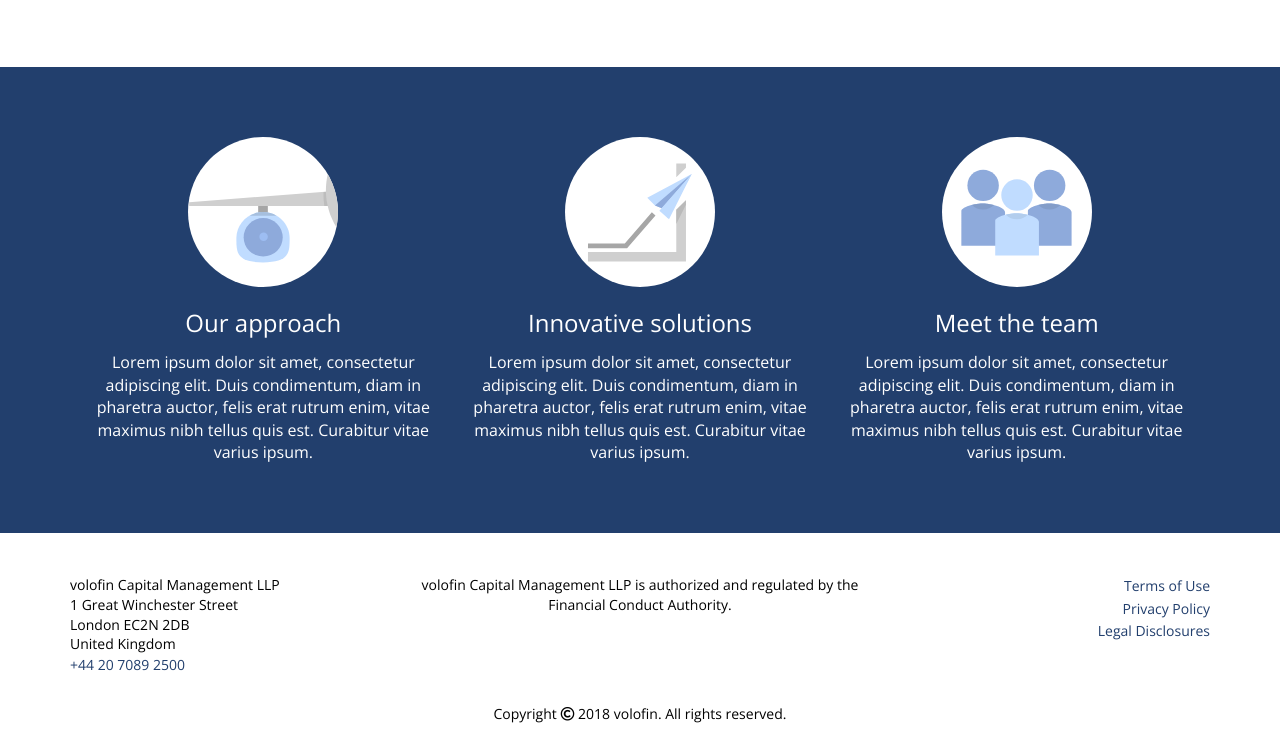
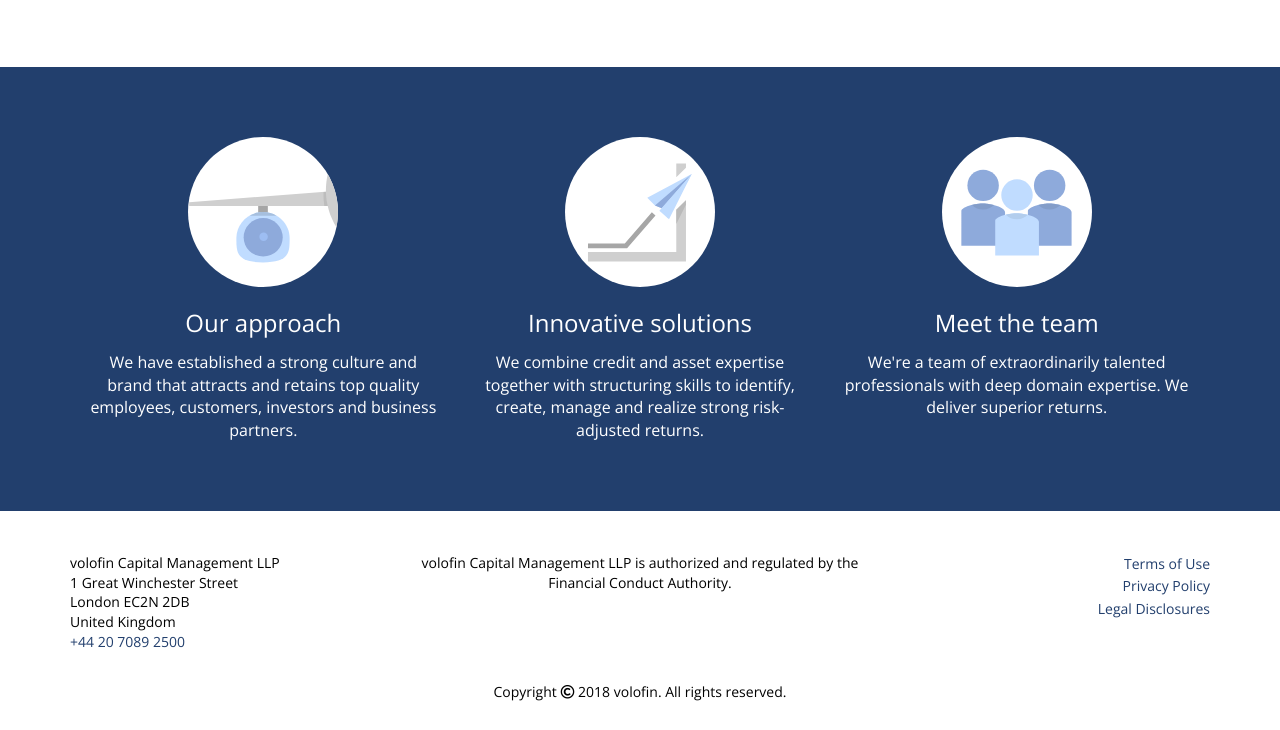
Before and after one commit to voloFin/public, a plain HTML site: page index.html in a window 1280 px wide. Shown: the part 609-1339 px from the top of the page. Drawn offline with nearby package versions, Linux system fonts and the light colour scheme.

Commit message:
added real graphic header content

```diff
--- a/css/main.css
+++ b/css/main.css
@@ -187,7 +187,6 @@ html {
     margin-left: auto;
     margin-right: auto;
     max-width: 130em;
-    text-align: center;
     color: #FFF;
     background: inherit;
 }
@@ -202,12 +201,14 @@ html {
 .graphic-grid h3 {
     font-size: 2.4em;
     padding-top: 1em;
+    text-align: center;
 }
 
 .graphic-grid p {
     font-size: 1.6em;
     padding-top: 1em;
     line-height: 1.4em;
+    text-align: center;
 }
 
 /* footer */
--- a/index.html
+++ b/index.html
@@ -48,17 +48,17 @@
                         <div class="approach">
                             <img src="images/engine.svg" alt="flat engine graphic">
                             <h3>Our approach</h3>
-                            <p>Lorem ipsum dolor sit amet, consectetur adipiscing elit. Duis condimentum, diam in pharetra auctor, felis erat rutrum enim, vitae maximus nibh tellus quis est. Curabitur vitae varius ipsum.</p>
+                            <p>We have established a strong culture and brand that attracts and retains top quality employees, customers, investors and business partners.</p>
                         </div>
                         <div class="solutions">
                             <img src="images/graph.svg" alt="paper plane graph graphic">
                             <h3>Innovative solutions</h3>
-                            <p>Lorem ipsum dolor sit amet, consectetur adipiscing elit. Duis condimentum, diam in pharetra auctor, felis erat rutrum enim, vitae maximus nibh tellus quis est. Curabitur vitae varius ipsum.</p>
+                            <p>We combine credit and asset expertise together with structuring skills to identify, create, manage and realize strong risk-adjusted returns.</p>
                         </div>
                         <div class="team">
                             <img src="images/team.svg" alt="team graphic">
                             <h3>Meet the team</h3>
-                            <p>Lorem ipsum dolor sit amet, consectetur adipiscing elit. Duis condimentum, diam in pharetra auctor, felis erat rutrum enim, vitae maximus nibh tellus quis est. Curabitur vitae varius ipsum.</p>
+                            <p>We're a team of extraordinarily talented professionals with deep domain expertise.  We deliver superior returns.</p>
                         </div>
                     </div>
                 </section>
```
